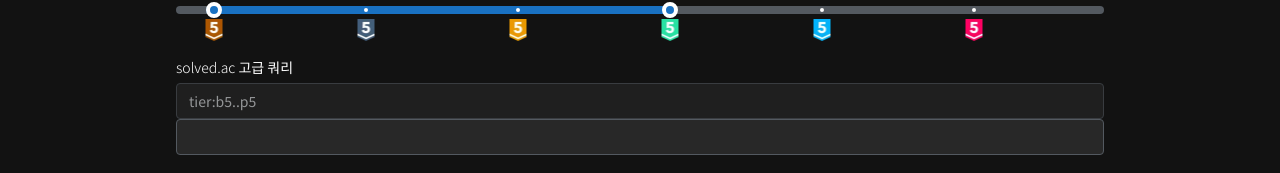
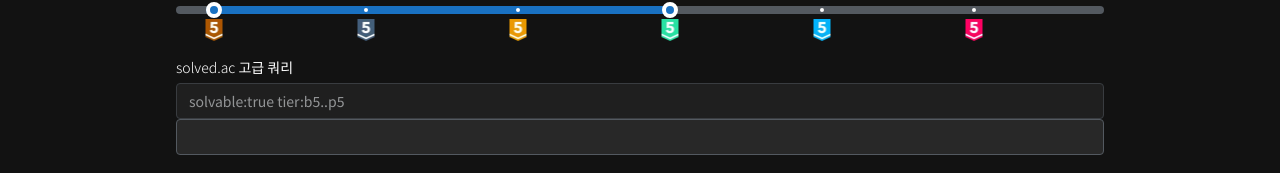
Before and after one commit to pggggggggh/blobnom, a React (Vite) app in the folder frontend/: page /create in a window 1280 px wide. Shown: the part 440-613 px from the top of the page. Built offline with nearby package versions, Linux system fonts and the light colour scheme; no server answers.

Commit message:
fix: 방 생성 시 기본 쿼리에 solvable:true 추가

```diff
--- a/frontend/src/components/RoomForm/SetRoomQuery.tsx
+++ b/frontend/src/components/RoomForm/SetRoomQuery.tsx
@@ -4,7 +4,7 @@
 import {tiers} from '../../constants/tierdata';
 
 const tierRangeString = (tierInt: [number, number], selectedTags: string[]) => {
-    return `tier:${tiers[tierInt[0]].short}..${tiers[tierInt[1]].short} ${selectedTags.length > 0 ? `(${selectedTags.map(tag => `#${tag}`).join('|')})` : ''}`;
+    return `solvable:true tier:${tiers[tierInt[0]].short}..${tiers[tierInt[1]].short} ${selectedTags.length > 0 ? `(${selectedTags.map(tag => `#${tag}`).join('|')})` : ''}`;
 }
 
 const SetRoomQuery = ({
```
